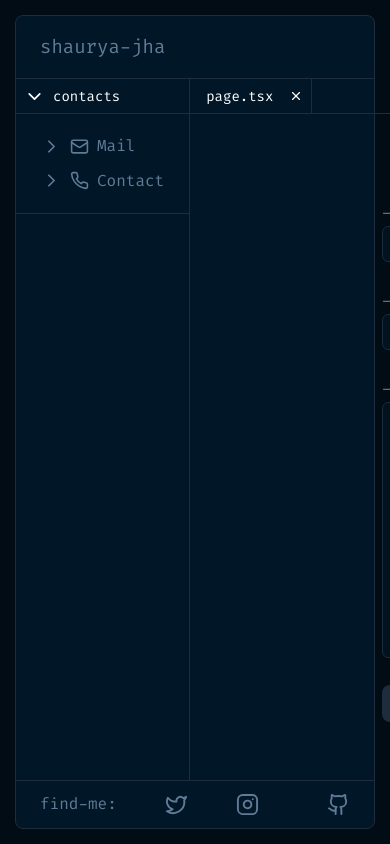
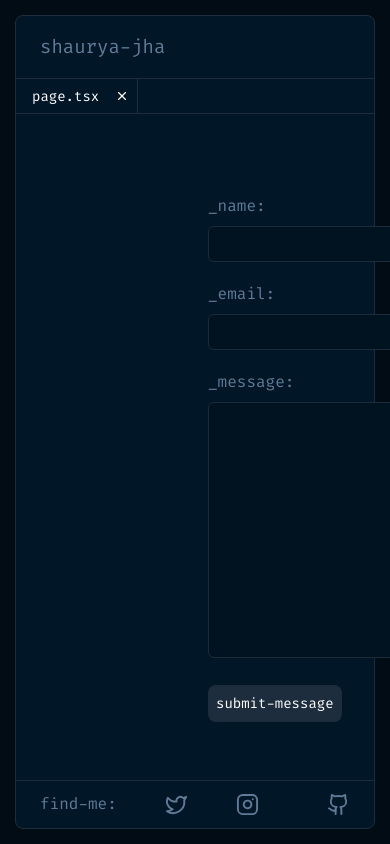
Before and after one commit to shaurya35/Portfolio, a Next.js app: page /contact-me in a window 390 px wide. Built offline with nearby package versions, Linux system fonts and the light colour scheme.

Commit message:
Add responsiveness to contact page

```diff
--- a/src/app/contact-me/page.jsx
+++ b/src/app/contact-me/page.jsx
@@ -45,7 +45,7 @@ const Page = () => {
 
   return (
     <div className="h-[calc(100%-100px)] text-gray-custom font-fira-code flex ">
-      <div className="border-r border-white w-[391px]">
+      <div className="hidden lg:block border-r border-white lg:w-[391px]">
         <div className="flex flex-row text-white-custom border-b border-white w-full h-[35px] justify-start items-center text-[14px] cursor-pointer">
           <div className="pl-2 flex justify-center items-center">
             <DownIcon />
```
